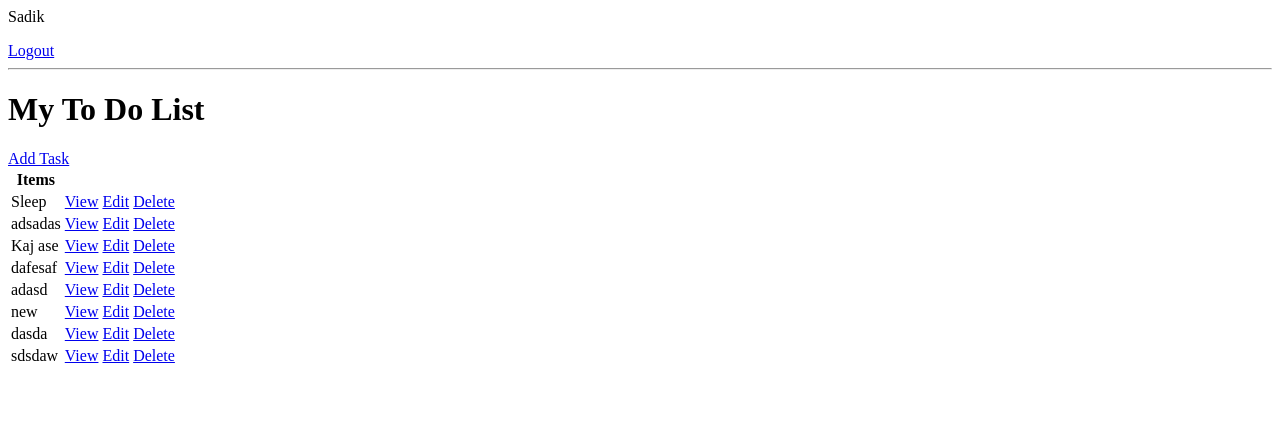
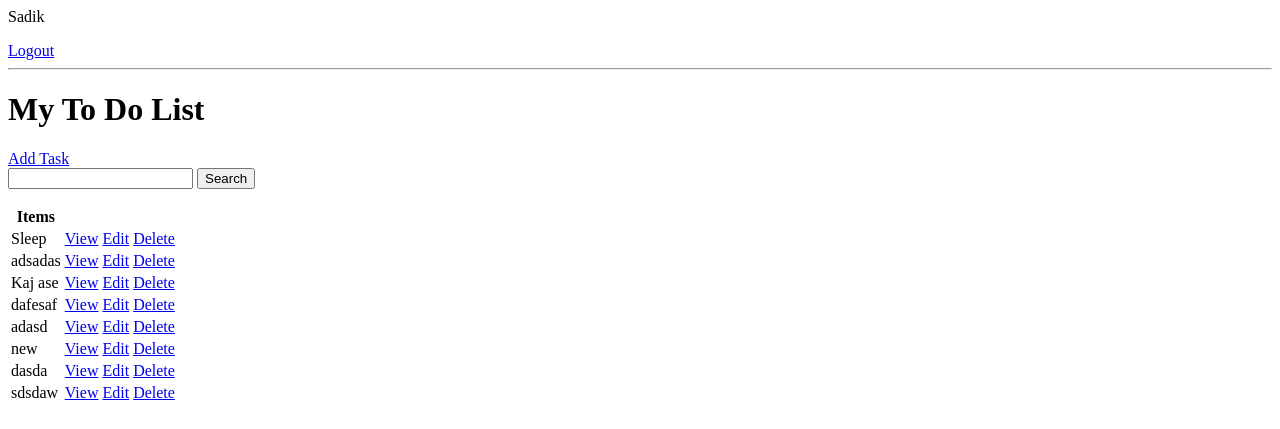
Before and after one commit to Sadik-Yasin-Eftee/TO-DO-LIST, a Django app: page / in a window 1280 px wide. Shown: the top 429 px of the page. Run offline with Django 4.2, Linux system fonts and the light colour scheme; a user stored in the database is signed in; data comes from the database, SQL or seed files in the repository; both versions use the stored data as it was after the commit.

Commit message:
Search function added

```diff
--- a/todo_list/base/templates/base/task_list.html
+++ b/todo_list/base/templates/base/task_list.html
@@ -12,6 +12,11 @@
 
 <h1>My To Do List</h1>
 <a href="{% url 'create-task' %}">Add Task</a>
+
+<form action="GET">
+    <input type="text" name="search-area" value="{{search_input}}">
+    <input type="submit" value="Search">
+</form>
 
 <table>
     <tr>
--- a/todo_list/base/views.py
+++ b/todo_list/base/views.py
@@ -1,3 +1,4 @@
+from asyncio import tasks
 from atexit import register
 from multiprocessing import context
 from operator import truediv
@@ -5,6 +6,7 @@ from turtle import title, update
 from django.shortcuts import render, redirect
 from django.views.generic.list import ListView
 from django.views.generic.detail import DetailView
+
 
 import base
 
@@ -59,8 +61,14 @@ class TaskList(LoginRequiredMixin , ListView): #LoginRequiredMixin is used to re
     def get_context_data(self, **kwargs):
         context = super().get_context_data(**kwargs) #kwargs = key word argument
         context['tasks'] = context['tasks'].filter(user = self.request.user) #making sure that the datas/context of the user are restricted to that user only
-        context['count'] = context['tasks'].filter(complete = False).count() #counting the number of task not done. no need to filter here as the filtering has been done in the upper section
-                                                                            #provides query set
+        context['count'] = context['tasks'].filter(complete = False).count() #counting the number of task not done. no need to filter here as the filtering has been done in the upper section #provides query set
+
+        search_input = self.request.GET.get('search-area') or '' #blank space if required results aren't met in search
+
+        if search_input:
+            context['tasks'] = context['tasks'].filter(title__startswith = search_input) #search funtion added.This part includes the search logic
+
+        context['search_input'] = search_input
         return context
 
 
```
Also changed, not shown: todo_list/db.sqlite3.
